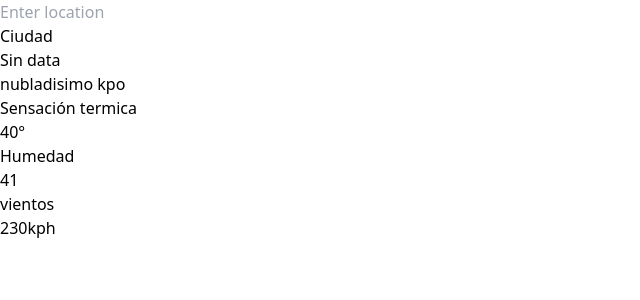
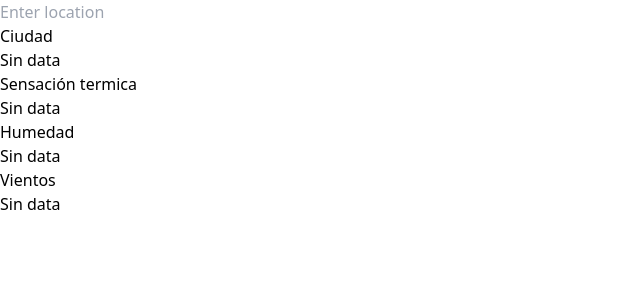
Before and after one commit to joaquinyapura/Clima, a React (Vite) app: page / in a window 1280 px wide. Shown: the top 300 px of the page, without its empty margins (0-640 px from the left). Built offline with nearby package versions, Linux system fonts and the light colour scheme.

Commit message:
actualización final de datos en pantalla

```diff
--- a/src/App.jsx
+++ b/src/App.jsx
@@ -30,7 +30,7 @@ function App() {
         <div className="top  p-10">
           <div className="location">
             {datos.name ? (
-              <p className="text-5xl font-black">{datos.name}</p>
+              <p className="text-5xl font-black drop-shadow-md">{datos.name}</p>
             ) : (
               <p className="text-5xl font-black">Ciudad</p>
             )}
@@ -42,20 +42,31 @@ function App() {
               <p>Sin data</p>
             )}
           </div>
-          <div className="description">nubladisimo kpo</div>
         </div>
         <div className="mb-10 p-10 g-gray-400 rounded-md bg-clip-padding backdrop-filter backdrop-blur-sm bg-opacity-20 border border-gray-100 font-bold text-lg flex justify-between items-center">
           <div className="termica">
             <h2>Sensación termica</h2>
-            <p>40°</p>
+            {datos?.main?.temp !== undefined ? (
+              <p>{(datos.main.feels_like - 273.15).toFixed(1)}</p>
+            ) : (
+              <p>Sin data</p>
+            )}
           </div>
           <div className="humedad">
             <h2>Humedad</h2>
-            <p>41</p>
+            {datos?.main?.humidity !== undefined ? (
+              <p>{datos.main.humidity} %</p>
+            ) : (
+              <p>Sin data</p>
+            )}
           </div>
           <div className="viento">
-            <h2>vientos</h2>
-            <p>230kph</p>
+            <h2>Vientos</h2>
+            {datos?.wind?.speed !== undefined ? (
+              <p>{datos.wind.speed} Kph</p>
+            ) : (
+              <p>Sin data</p>
+            )}
           </div>
         </div>
       </div>
```
